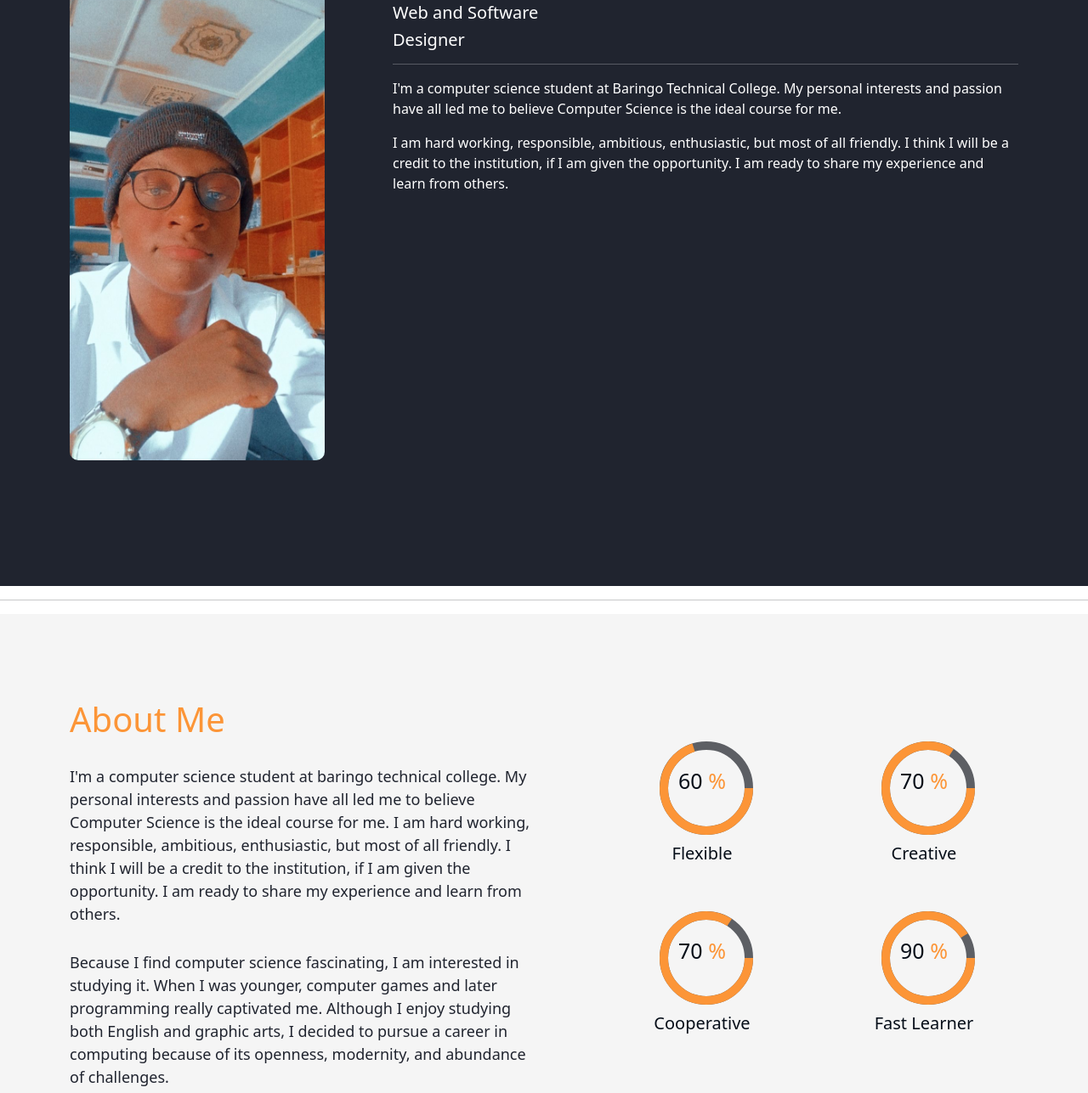
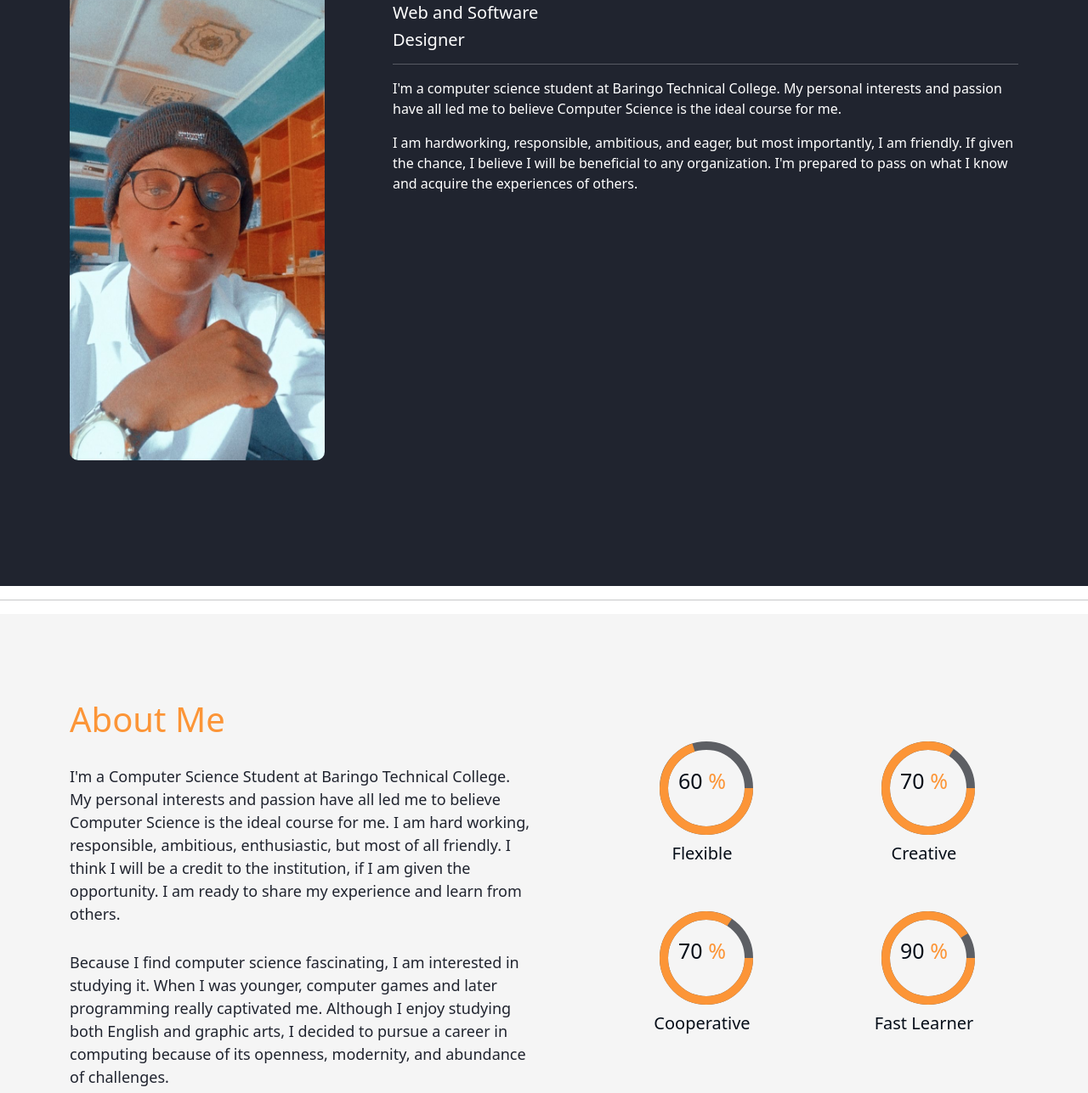
Before and after one commit to AsuleJonathan/My-online-profile, a plain HTML site: page index.html in a window 1280 px wide. Shown: the part 244-1531 px from the top of the page at 85% size. Drawn offline with nearby package versions, Linux system fonts and the light colour scheme; files whose address does not match are found by name.

Commit message:
final final changes

```diff
--- a/index.html
+++ b/index.html
@@ -57,9 +57,9 @@
                     <hr>
                     <p>I'm a computer science student at Baringo Technical College. My personal interests and passion
                         have all led me to believe Computer Science is the ideal course for me. </p>
-                    <p>I am hard working, responsible, ambitious, enthusiastic, but most of all friendly. I think I will
-                        be a credit to the institution, if I am given the opportunity. I am ready to share my experience
-                        and learn from others.</p>
+                    <p>I am hardworking, responsible, ambitious, and eager, but most importantly, I am friendly. If
+                        given the chance, I believe I will be beneficial to any organization. I'm prepared to pass
+                        on what I know and acquire the experiences of others.</p>
                 </div>
             </div>
             <br><br>
@@ -72,7 +72,7 @@
             <div class="row ">
                 <div class="col-lg-6">
                     <h1><span>About Me</span></h1>
-                    <p class="dis">I'm a computer science student at baringo technical college. My personal interests and passion
+                    <p class="dis">I'm a Computer Science Student at Baringo Technical College. My personal interests and passion
                         have all led me to believe Computer Science is the ideal course for me. I am hard working, responsible,
                         ambitious, enthusiastic, but most of all friendly. I think I will be a credit to the
                         institution, if I am given the opportunity. I am ready to share my experience and learn from
```
